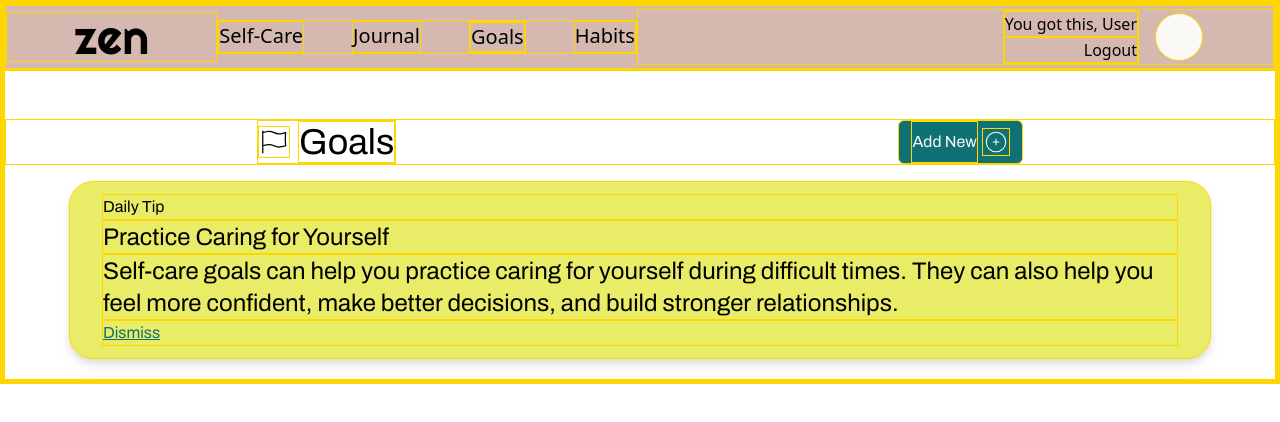
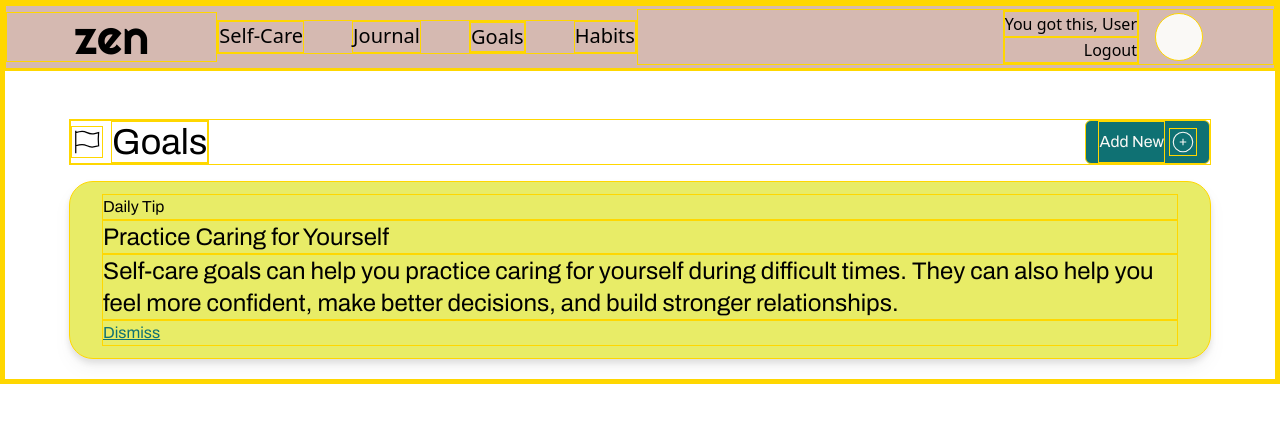
Before and after one commit to rominadouk/zen-redesign, a React (Create React App) app: page /goals in a window 1280 px wide. Shown: the top 422 px of the page. Built offline with nearby package versions, Linux system fonts and the light colour scheme; no server answers.

Commit message:
aligned goals and add new button with tip container and data container on md sizes

```diff
--- a/src/modules/goals-page/goals.tsx
+++ b/src/modules/goals-page/goals.tsx
@@ -44,13 +44,13 @@ const Goals = () => {
     return (
         <div className='font-archivo'>
             {/* GOALS HEADER */}
-            <section id='goals-top' className='flex flex-row mt-12 mb-4 justify-around'>
+            <section id='goals-top' className='flex flex-row mt-12 mb-4 mx-4 md:mx-16 justify-between'>
                 <div className='flex flex-row'>
                     <GoalIcon className='w-8 h-8 self-center'/>
                     <h1 className='text-4xl ml-2 font-bold'>Goals</h1>
                 </div>
                 <button id='add-goal-button' className='flex bg-sea-green-blue rounded-md px-3'>
-                    <p className='text-off-white self-center py-2 '>Add New</p>
+                    <p className='text-off-white self-center py-2'>Add New</p>
                     <AddIcon className='text-off-white h-7 w-7 self-center ml-1'/>
                 </button>
             </section>
```
